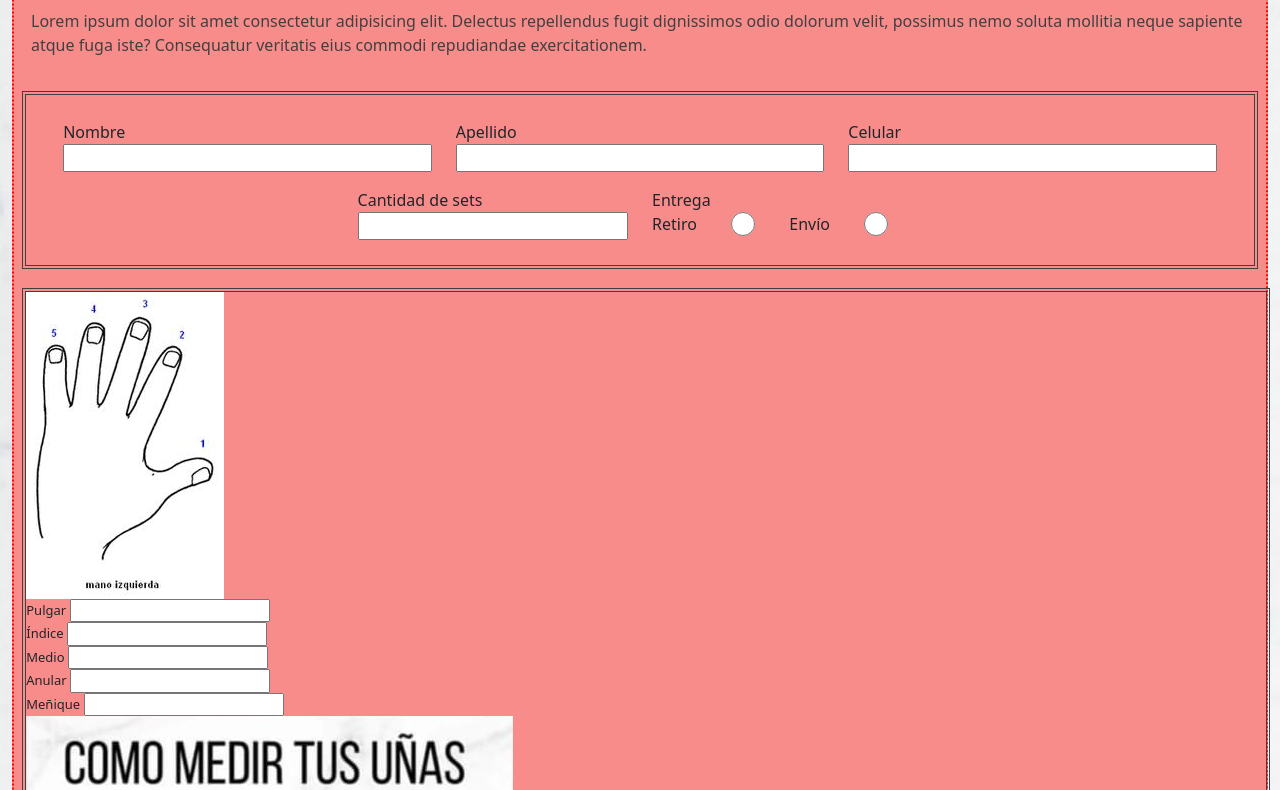
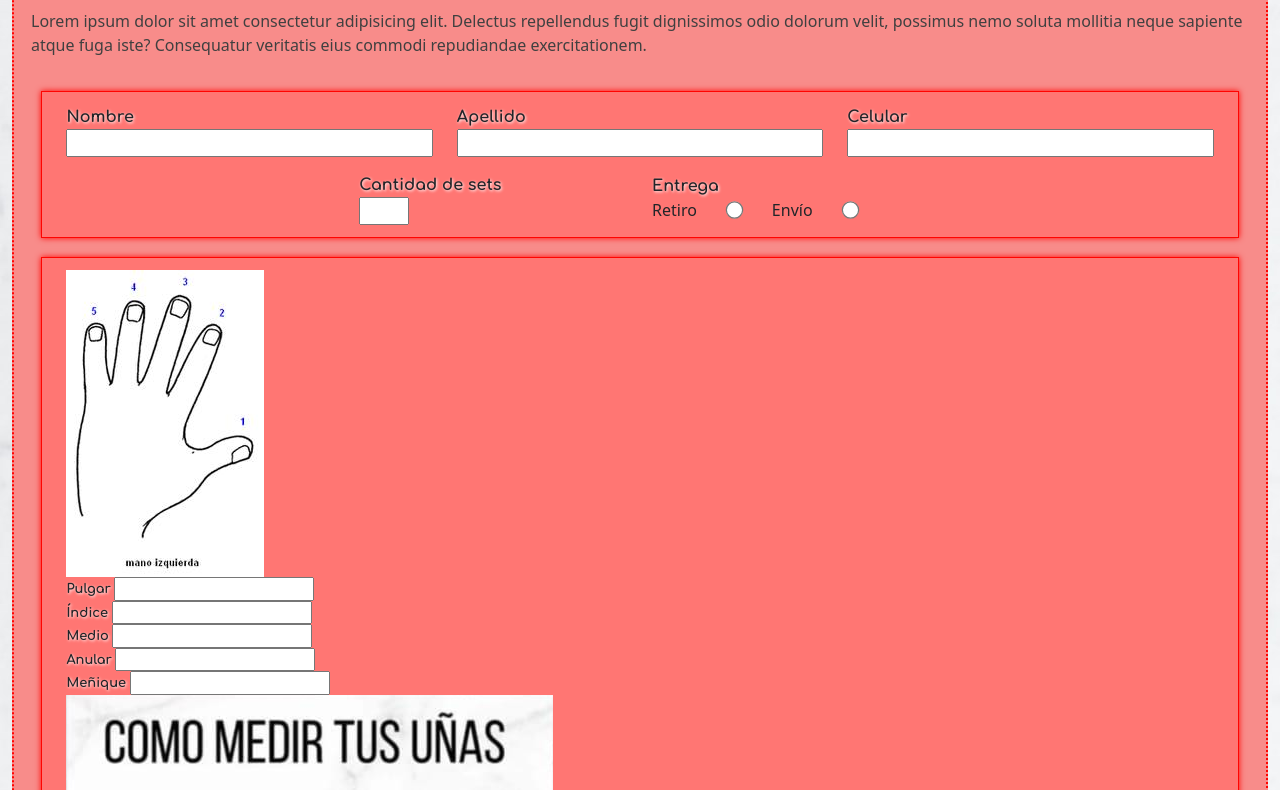
Before and after one commit to Darkrayito/PFPalacios, a website: page pages/contacto.html in a window 1280 px wide. Shown: the part 428-1218 px from the top of the page. Drawn offline with nearby package versions, Linux system fonts and the light colour scheme.

Commit message:
PF-ContactoFirstBox

```diff
--- a/pages/contacto.html
+++ b/pages/contacto.html
@@ -41,35 +41,36 @@
             <h2>Contacto</h2>
             <p>Lorem ipsum dolor sit amet consectetur adipisicing elit. Delectus repellendus fugit dignissimos odio dolorum velit, possimus nemo soluta mollitia neque sapiente atque fuga iste? Consequatur veritatis eius commodi repudiandae exercitationem.</p>
             <fieldset class="d-flex flex-column">
-                <form action="">
+                <form action="" class="col-12">
                     <div id="personal-data" class="row justify-content-center align-content-center">
-                        <div id="name-row" class="col-6 col-sm-4 mb-3">
+                        <div id="name-row" class="d-flex flex-column col-6 col-sm-4 mb-3">
                             <label for="name">Nombre</label>
                             <input type="text" name="" id="name">
                         </div>
-                        <div id="lastname-row" class="col-6 col-sm-4  mb-3">
+                        <div id="lastname-row" class="d-flex flex-column col-6 col-sm-4 mb-3">
                             <label for="lastname">Apellido</label>
                             <input type="text" name="" id="lastname">
                         </div>
-                        <div id="phone-row" class="col-12 col-sm-4  mb-3">
+                        <div id="phone-row" class="d-flex flex-column col-12 col-sm-4 mb-3">
                             <label for="phone">Celular</label>
                             <input id="phone" type="tel">
                         </div>
-                        <div id="quant-row" class="col-4 col-sm-3 ">
+                        <div id="quant-row" class="d-flex flex-column col-4 col-sm-3 ">
                             <label for="set">Cantidad de sets</label>
-                            <input type="number" name="quant-sets" id="set">
+                            <input type="number" min="0" name="quant-sets" id="set">
                         </div>
                         <div id="deliver-row" class="col-8 col-sm-3 ">
-                            <label for="">Entrega</label>
+                            <label for="envio">Entrega</label>
                             <div class="d-flex flex-row">
-                                <label for="retiro">Retiro</label>
+                                <label for="retiro" class="option">Retiro</label>
                                 <input type="radio" name="deliver" id="retiro">
-                                <label for="envio">Envío</label>
+                                <label for="envio" class="option">Envío</label>
                                 <input type="radio" name="deliver" id="envio">
                             </div>
                         </div>
                     </div>
-                    <div id="hand-data" class="col-12">
+
+                    <div id="hand-data" class="row">
                         <div id="mano-izquierda" class="col-6">
                             <img src="../img/Manoizq.png" alt="Mano izquierda">
                             <div class="medida-uña">
@@ -119,13 +120,20 @@
                                 <input type="number" name="" id="">
                             </div>
                         </div>
+                    </div>
 
-                    </div>
-                    <div id="design">
-                        <label for="">Estilo/Diseño</label>
-                        <select name="" id=""></select>
-                        <textarea name="" id="" cols="100" rows="10"></textarea>
-                    </div>
+                    <div id="design" class="d-flex flex-column">
+                        <div class="row justify-content-center">
+                            <label for="" class="col-6">Estilo/Diseño</label>
+                            <select name="" id="" class="col-5">
+                                <option value="Simple">Simple</option>
+                                <option value="Diseño">Diseño</option>
+                                <option value="Full">Full</option>
+                            </select>
+                            <textarea placeholder="Por favor, describa en detalle la personalización de su set..."
+                            id="" cols="" rows="4" class="col-11"></textarea>
+                        </div>
+
                 </form>
             </fieldset>
         </section>
--- a/scss/_contacto.scss
+++ b/scss/_contacto.scss
@@ -1,28 +1,40 @@
 /*MAIN CONTACTO*/
-
+/*First box*/
 #personal-data{
-    border: 4px double $gris-secundario;
-    margin: 1.5% 0.5%;
-    padding: 2%;
+    @extend .contact-boxes;
 
     input{
         width: 100% ;
     }
 }
 
-// @media screen and (min-width:768px) {
-//     #personal-data{
-//     }
-// }
+label:not(.option){
+    font-family: $fuente-form;
+    text-shadow:1px 1px 3px white;
+}
 
+#quant-row{
+    input{
+        width:50px;
+    }
+}
+
+#deliver-row{
+    input{
+        width: 75px;
+        margin: 5px 0;
+        -webkit-transform: scale(1.25);
+        transform: scale(1.25);
+    }
+}
+
+/*Second Box*/
 #hand-data{
-    border: 4px double $gris-secundario;
-    margin: 1.5% 0.5%;
+    @extend .contact-boxes;
     font-size: small;
 }
 
-
+/*Third box*/
 #design{
-    border: 4px double $gris-secundario;
-    margin: 1.5% 0.5%;
+    @extend .contact-boxes;
 }
--- a/scss/_globals.scss
+++ b/scss/_globals.scss
@@ -318,3 +318,11 @@ footer{
     height: 0 ;
     overflow: hidden;
 }
+
+.contact-boxes{
+    border: 1px solid $rojo-primario;
+    box-shadow: 0px 0px 6px $rojo-primario;
+    margin: 1.5% 2%;
+    padding: 1%;
+    background-color: $rojo-terciario;
+}
--- a/scss/_index.scss
+++ b/scss/_index.scss
@@ -65,8 +65,9 @@
         padding: 6%;
         border: 2px groove $rojo-secundario;
         font-style: italic;
-        text-shadow: 1px 1px 4px $gris-secundario;
+        text-shadow: 1px 1px 3px $rojo-primario;
         background-image: radial-gradient(white 85%,$rojo-primario);
+        align-self: center;
         border-radius: 4%;
     }
 
--- a/scss/_variables.scss
+++ b/scss/_variables.scss
@@ -1,6 +1,9 @@
 /*Fuentes*/
+@import url('https://fonts.googleapis.com/css2?family=Comfortaa:wght@700&family=Dancing+Script:wght@400;700&family=Nunito:ital,wght@0,500;1,300&display=swap');
+
 $fuente-principal:'Dancing Script', cursive;
 $fuente-secundaria:'Nunito', sans-serif;
+$fuente-form:'Comfortaa', cursive;
 
 /*Paleta de colores*/
 $rojo-primario:#ff0400;
```
Also changed, not shown: index.html (+0 -1 lines), pages/nosotros.html (+1 -1 lines), pages/trabajos.html (+0 -1 lines), css/styles.css, 1 other file.
